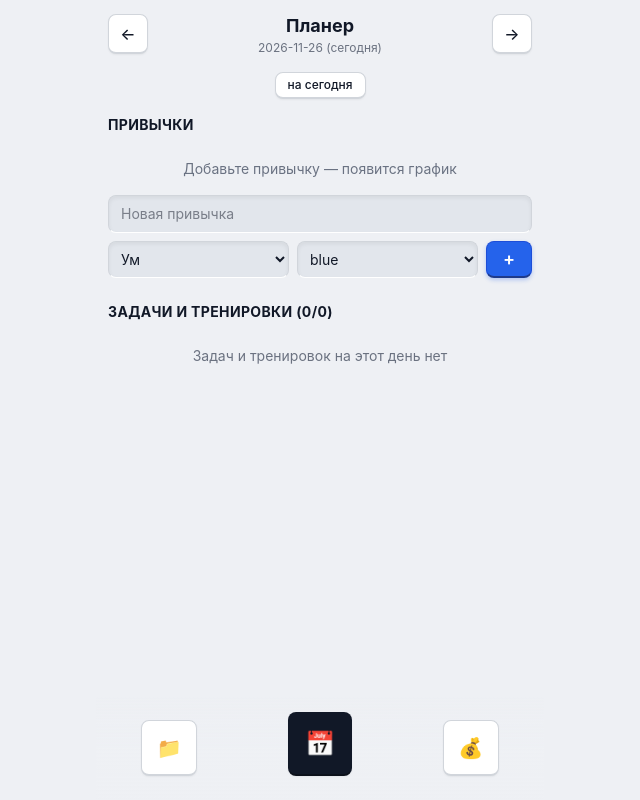
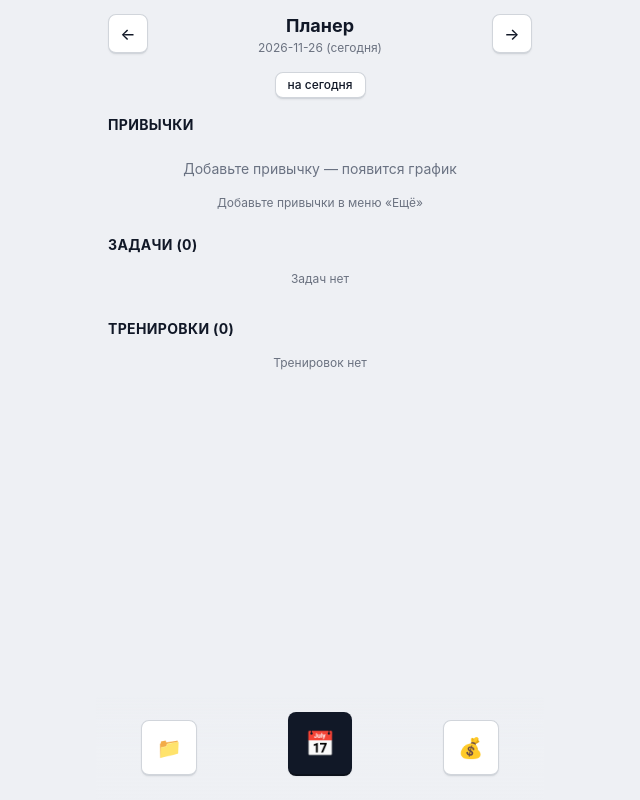
Before and after one commit to DimaDima112/lifehub-app, a React (Vite) app: page /#/planner in a window 1280 px wide. Shown: the whole page, without its empty margins (320-960 px from the left). Built offline with nearby package versions, Linux system fonts and the light colour scheme.

Commit message:
Separate tasks/workouts in planner, move habits to More tab

```diff
--- a/src/App.tsx
+++ b/src/App.tsx
@@ -11,6 +11,7 @@ import Health from './modules/health';
 import Templates from './modules/templates';
 import Settings from './modules/settings';
 import More from './modules/more';
+import Habits from './modules/habits';
 import BottomNav from './components/BottomNav';
 import ReminderBanner from './components/ReminderBanner';
 import Toast from './components/Toast';
@@ -41,6 +42,7 @@ export default function App() {
               <Route path="/templates" element={<Templates />} />
               <Route path="/settings" element={<Settings />} />
               <Route path="/more" element={<More />} />
+              <Route path="/habits" element={<Habits />} />
             </Routes>
           </div>
           <BottomNav />
--- /dev/null
+++ b/src/modules/habits.tsx
@@ -0,0 +1,74 @@
+import { useState } from 'react';
+import { useStore } from '../store/appStore';
+import { colorMap } from '../utils/colors';
+import type { ThemeColor } from '../store/types';
+
+export default function Habits() {
+  const { habits, addHabit, deleteHabit } = useStore();
+  const [name, setName] = useState('');
+  const [color, setColor] = useState<ThemeColor>('blue');
+  const [category, setCategory] = useState<'mind' | 'strength' | 'endurance' | 'other'>('mind');
+
+  const submit = () => {
+    if (!name.trim()) return;
+    addHabit({ name: name.trim(), category, color, dailyTarget: 1, logs: {} });
+    setName('');
+  };
+
+  return (
+    <div className="p-4 pb-24">
+      <h1 className="text-2xl font-bold mb-4 text-main tracking-tight">Мои привычки</h1>
+
+      <div className="neo-inset p-4 mb-6 space-y-3">
+        <p className="text-sm font-bold text-main uppercase tracking-wide">Создать привычку</p>
+        <input
+          className="w-full neo-inset px-3 py-2 text-sm bg-white dark:bg-slate-800"
+          placeholder="Название (например, Учить немецкий)"
+          value={name}
+          onChange={(e) => setName(e.target.value)}
+          onKeyDown={(e) => e.key === 'Enter' && submit()}
+        />
+        <div className="flex gap-2">
+          <select
+            className="flex-1 neo-inset px-2 py-2 text-sm bg-white dark:bg-slate-800"
+            value={category}
+            onChange={(e) => setCategory(e.target.value as typeof category)}
+          >
+            <option value="mind">🧠 Ум</option>
+            <option value="strength">💪 Сила</option>
+            <option value="endurance">🏃 Выносливость</option>
+            <option value="other">🌟 Другое</option>
+          </select>
+          <select
+            className="flex-1 neo-inset px-2 py-2 text-sm bg-white dark:bg-slate-800"
+            value={color}
+            onChange={(e) => setColor(e.target.value as ThemeColor)}
+          >
+            {Object.keys(colorMap).map((c) => <option key={c} value={c}>{c}</option>)}
+          </select>
+          <button className="neo-accent px-5 rounded-lg text-lg" onClick={submit}>+</button>
+        </div>
+      </div>
+
+      <h2 className="font-bold text-sm mb-2 text-main uppercase tracking-wide">Список привычек</h2>
+      <div className="space-y-2">
+        {habits.map((h) => {
+          const c = colorMap[h.color];
+          return (
+            <div key={h.id} className="flex items-center gap-3 p-3 neo-raised">
+              <span className="w-3 h-3 rounded-full shadow-sm" style={{ backgroundColor: c.hex }} />
+              <div className="flex-1">
+                <span className="font-bold text-sm block" style={{ color: c.hex }}>{h.name}</span>
+                <span className="text-[10px] text-muted uppercase">
+                  {h.category === 'mind' ? 'Ум' : h.category === 'strength' ? 'Сила' : h.category === 'endurance' ? 'Выносливость' : 'Другое'}
+                </span>
+              </div>
+              <button className="text-muted hover:text-red-500 w-8 h-8 flex items-center justify-center neo-btn rounded-md" onClick={() => deleteHabit(h.id)}>✕</button>
+            </div>
+          );
+        })}
+        {habits.length === 0 && <p className="text-muted text-sm text-center py-4">Привычек пока нет</p>}
+      </div>
+    </div>
+  );
+}
--- a/src/modules/planner.tsx
+++ b/src/modules/planner.tsx
@@ -2,7 +2,7 @@ import { useState } from 'react';
 import { useParams, useNavigate } from 'react-router-dom';
 import { useStore } from '../store/appStore';
 import { colorMap } from '../utils/colors';
-import type { ThemeColor, Task, Workout } from '../store/types';
+import type { Task } from '../store/types';
 import HabitChart from '../components/HabitChart';
 
 const today = () => new Date().toISOString().slice(0, 10);
@@ -12,41 +12,20 @@ export default function Planner() {
   const navigate = useNavigate();
   const date = urlDate ?? today();
 
-  const {
-    topics, tasks, toggleTask, habits, addHabit, deleteHabit, logHabit,
-    workouts, toggleWorkout, updateTask, deleteTask
-  } = useStore();
-
-  const [hName, setHName] = useState('');
-  const [hColor, setHColor] = useState<ThemeColor>('blue');
-  const [hCategory, setHCategory] = useState<'mind' | 'strength' | 'endurance' | 'other'>('mind');
+  const { topics, tasks, toggleTask, habits, logHabit, workouts, toggleWorkout, updateTask, deleteTask } = useStore();
   const [selectedTask, setSelectedTask] = useState<Task | null>(null);
 
-  // --- ЛОГИКА СБОРА ДАННЫХ ---
-  // 1. Задачи на этот день
+  // Фильтруем задачи и тренировки на выбранный день
   const dayTasks = tasks.filter((t) => !t.dueDate || t.dueDate === date);
-  // 2. Тренировки на этот день
   const dayWorkouts = workouts.filter((w) => w.date === date);
 
-  // Объединяем в один список для отображения
-  const combinedList = [
-    ...dayTasks.map(t => ({ type: 'task' as const, item: t })),
-    ...dayWorkouts.map(w => ({ type: 'workout' as const, item: w }))
-  ];
-
-  const activeTasks = combinedList.filter(x => !x.item.done);
-  const doneToday = combinedList.filter(x => x.item.done).length;
+  const activeTasks = dayTasks.filter((t) => !t.done);
+  const activeWorkouts = dayWorkouts.filter((w) => !w.done);
 
   const shiftDay = (delta: number) => {
     const d = new Date(date);
     d.setDate(d.getDate() + delta);
     navigate(`/planner/${d.toISOString().slice(0, 10)}`);
-  };
-
-  const submitHabit = () => {
-    if (!hName.trim()) return;
-    addHabit({ name: hName.trim(), category: hCategory, color: hColor, dailyTarget: 1, logs: {} });
-    setHName('');
   };
 
   return (
@@ -64,29 +43,9 @@ export default function Planner() {
         <button className="text-xs neo-btn px-3 py-1 text-muted" onClick={() => navigate('/planner')}>на сегодня</button>
       </div>
 
+      {/* БЛОК ПРИВЫЧЕК (только отметки) */}
       <h2 className="font-bold text-sm mb-2 text-main uppercase tracking-wide">Привычки</h2>
       <HabitChart habits={habits} date={date} />
-
-      <div className="space-y-2 mb-6">
-        <input className="w-full neo-inset px-3 py-2 text-sm bg-white dark:bg-slate-800" placeholder="Новая привычка"
-          value={hName} onChange={(e) => setHName(e.target.value)}
-          onKeyDown={(e) => e.key === 'Enter' && submitHabit()} />
-        <div className="flex gap-2">
-          <select className="flex-1 neo-inset px-2 py-2 text-sm bg-white dark:bg-slate-800" value={hCategory}
-            onChange={(e) => setHCategory(e.target.value as typeof hCategory)}>
-            <option value="mind">Ум</option>
-            <option value="strength">Сила</option>
-            <option value="endurance">Выносливость</option>
-            <option value="other">Другое</option>
-          </select>
-          <select className="flex-1 neo-inset px-2 py-2 text-sm bg-white dark:bg-slate-800" value={hColor}
-            onChange={(e) => setHColor(e.target.value as ThemeColor)}>
-            {Object.keys(colorMap).map((c) => <option key={c} value={c}>{c}</option>)}
-          </select>
-          <button className="neo-accent px-4 rounded-lg text-lg" onClick={submitHabit}>+</button>
-        </div>
-      </div>
-
       <div className="space-y-2 mb-6">
         {habits.map((h) => {
           const c = colorMap[h.color];
@@ -97,19 +56,16 @@ export default function Planner() {
               <button className="w-8 h-8 neo-btn rounded-md flex items-center justify-center text-lg" onClick={() => logHabit(h.id, date, -1)}>−</button>
               <span className="w-6 text-center font-bold text-sm">{count}</span>
               <button className="w-8 h-8 neo-btn rounded-md flex items-center justify-center text-lg" onClick={() => logHabit(h.id, date, 1)}>+</button>
-              <button className="text-muted hover:text-red-500 text-xs ml-1 w-6" onClick={() => deleteHabit(h.id)}>✕</button>
             </div>
           );
         })}
+        {habits.length === 0 && <p className="text-muted text-xs text-center">Добавьте привычки в меню «Ещё»</p>}
       </div>
 
-      <h2 className="font-bold text-sm mb-2 text-main uppercase tracking-wide">Задачи и Тренировки ({doneToday}/{combinedList.length})</h2>
-      <div className="space-y-2">
-        {activeTasks.length === 0 && combinedList.length > 0 && <p className="text-green-600 text-sm text-center font-medium py-4">Все дела выполнены 🎉</p>}
-
-        {activeTasks.map(({ type, item }) => {
-          if (type === 'task') {
-            const t = item as Task;
+      {/* БЛОК ЗАДАЧ */}
+      <h2 className="font-bold text-sm mb-2 text-main uppercase tracking-wide">Задачи ({activeTasks.length})</h2>
+      <div className="space-y-2 mb-6">
+        {activeTasks.map((t) => {
           const topic = topics.find((tp) => tp.id === t.topicId);
           const c = topic ? colorMap[topic.color] : colorMap.blue;
           return (
@@ -124,9 +80,14 @@ export default function Planner() {
               {topic && <span className="text-[10px] font-bold px-2 py-1 rounded-md text-white shadow-sm shrink-0" style={{ backgroundColor: c.hex }}>{topic.name}</span>}
             </div>
           );
-          } else {
-            const w = item as Workout;
-            return (
+        })}
+        {activeTasks.length === 0 && <p className="text-muted text-xs text-center py-2">Задач нет</p>}
+      </div>
+
+      {/* БЛОК ТРЕНИРОВОК */}
+      <h2 className="font-bold text-sm mb-2 text-main uppercase tracking-wide">Тренировки ({activeWorkouts.length})</h2>
+      <div className="space-y-2 mb-6">
+        {activeWorkouts.map((w) => (
           <div key={w.id} className="flex items-center gap-3 p-3 neo-raised border-l-4 border-l-orange-500">
             <div onClick={(e) => e.stopPropagation()} className="flex items-center justify-center">
               <input type="checkbox" className="w-5 h-5 rounded accent-orange-500 cursor-pointer" onChange={() => toggleWorkout(w.id)} />
@@ -135,15 +96,12 @@ export default function Planner() {
               <span className="text-sm font-medium text-main block truncate">{w.plan}</span>
               {(w.sets || w.reps) && <span className="text-[10px] text-muted">{w.sets} подх. × {w.reps} повт.</span>}
             </div>
-                <span className="text-[10px] font-bold px-2 py-1 rounded-md bg-orange-100 text-orange-700 shrink-0">💪 Спорт</span>
           </div>
-            );
-          }
-        })}
-        {combinedList.length === 0 && <p className="text-muted text-sm text-center py-4">Задач и тренировок на этот день нет</p>}
+        ))}
+        {activeWorkouts.length === 0 && <p className="text-muted text-xs text-center py-2">Тренировок нет</p>}
       </div>
 
-      {/* Модалка задачи (без изменений) */}
+      {/* Модалка задачи (осталась без изменений) */}
       {selectedTask && (
         <div className="fixed inset-0 bg-black/40 backdrop-blur-sm z-[60] flex items-end justify-center" onClick={() => setSelectedTask(null)}>
           <div className="neo-raised w-full max-w-md rounded-t-2xl p-5 max-h-[85vh] flex flex-col rounded-b-none border-b-0" onClick={e => e.stopPropagation()}>
```
Also changed, not shown: src/modules/more.tsx (+5 -5 lines). Lines whose indentation alone changed are shown as unchanged.
